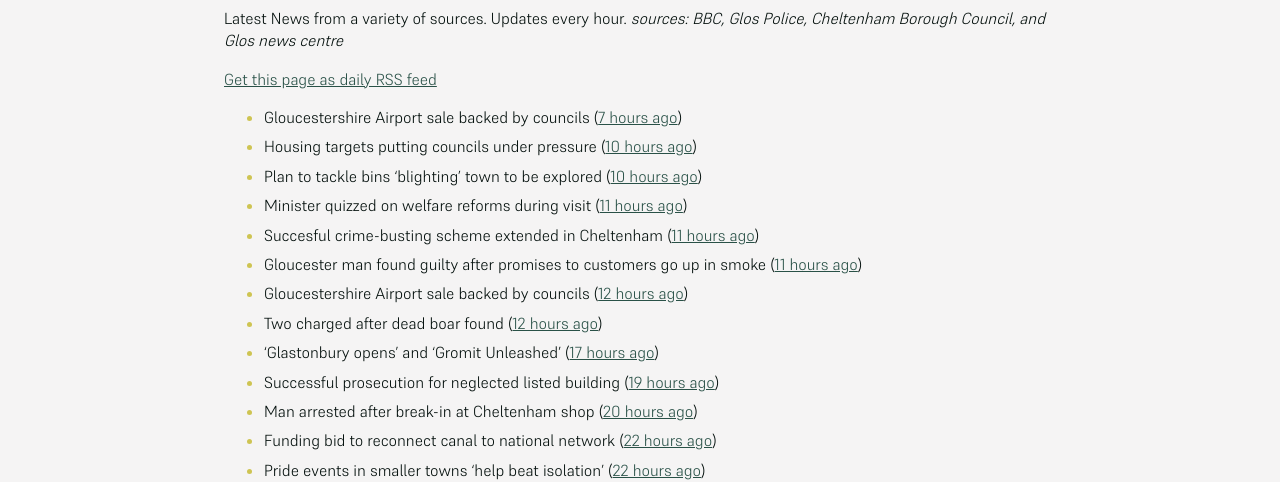
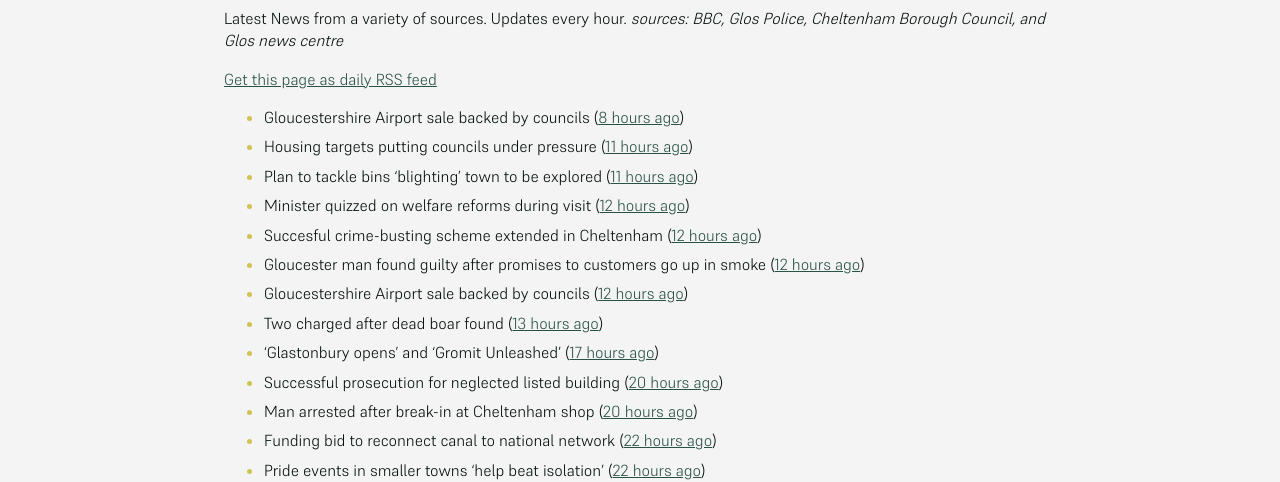
Before and after one commit to mat-0/cheltenham-open-data, a Jekyll site: the page built from _pages/news.md, in a window 1280 px wide. Shown: the part 266-748 px from the top of the page. Built offline with Jekyll 4.4.1, drawn with Linux system fonts in a browser that asks for light colours.

Commit message:
Updated 2025-06-27 04:04:30

```diff
--- a/_pages/news.md
+++ b/_pages/news.md
@@ -12,16 +12,16 @@ _sources: BBC, Glos Police, Cheltenham Borough Council, and Glos news centre_
 [Get this page as daily RSS feed](/daily.rss)
 
 <!-- news_marker starts -->
-- Gloucestershire Airport sale backed by councils ([7 hours ago](https://gloucesternewscentre.co.uk/gloucestershire-airport-sale-backed-by-councils/))
-- Housing targets putting councils under pressure ([10 hours ago](https://www.bbc.com/news/articles/c3en9q19k03o))
-- Plan to tackle bins 'blighting' town to be explored ([10 hours ago](https://www.bbc.com/news/articles/c98j40dy0mlo))
-- Minister quizzed on welfare reforms during visit ([11 hours ago](https://www.bbc.com/news/articles/cd6g58we454o))
-- Succesful crime-busting scheme extended in Cheltenham ([11 hours ago](https://gloucesternewscentre.co.uk/succesful-crime-busting-scheme-extended-in-cheltenham/))
-- Gloucester man found guilty after promises to customers go up in smoke ([11 hours ago](https://gloucesternewscentre.co.uk/gloucester-man-found-guilty-after-promises-to-customers-go-up-in-smoke/))
+- Gloucestershire Airport sale backed by councils ([8 hours ago](https://gloucesternewscentre.co.uk/gloucestershire-airport-sale-backed-by-councils/))
+- Housing targets putting councils under pressure ([11 hours ago](https://www.bbc.com/news/articles/c3en9q19k03o))
+- Plan to tackle bins 'blighting' town to be explored ([11 hours ago](https://www.bbc.com/news/articles/c98j40dy0mlo))
+- Minister quizzed on welfare reforms during visit ([12 hours ago](https://www.bbc.com/news/articles/cd6g58we454o))
+- Succesful crime-busting scheme extended in Cheltenham ([12 hours ago](https://gloucesternewscentre.co.uk/succesful-crime-busting-scheme-extended-in-cheltenham/))
+- Gloucester man found guilty after promises to customers go up in smoke ([12 hours ago](https://gloucesternewscentre.co.uk/gloucester-man-found-guilty-after-promises-to-customers-go-up-in-smoke/))
 - Gloucestershire Airport sale backed by councils ([12 hours ago](https://www.cheltenham.gov.uk/news/article/3024/gloucestershire_airport_sale_backed_by_councils))
-- Two charged after dead boar found ([12 hours ago](https://www.bbc.com/news/articles/cwykjzgjyrno))
+- Two charged after dead boar found ([13 hours ago](https://www.bbc.com/news/articles/cwykjzgjyrno))
 - 'Glastonbury opens' and 'Gromit Unleashed' ([17 hours ago](https://www.bbc.com/news/articles/cx2g8xvd4qdo))
-- Successful prosecution for neglected listed building ([19 hours ago](https://gloucesternewscentre.co.uk/successful-prosecution-for-neglected-listed-building/))
+- Successful prosecution for neglected listed building ([20 hours ago](https://gloucesternewscentre.co.uk/successful-prosecution-for-neglected-listed-building/))
 - Man arrested after break-in at Cheltenham shop ([20 hours ago](https://gloucesternewscentre.co.uk/man-arrested-after-break-in-at-cheltenham-shop/))
 - Funding bid to reconnect canal to national network ([22 hours ago](https://www.bbc.com/news/articles/cgmw1werzneo))
 - Pride events in smaller towns 'help beat isolation' ([22 hours ago](https://www.bbc.com/news/articles/c24v5vqj8dro))
```
Also changed, not shown: _data/flood.json (+5 -27 lines), index.md (+4 -4 lines).
